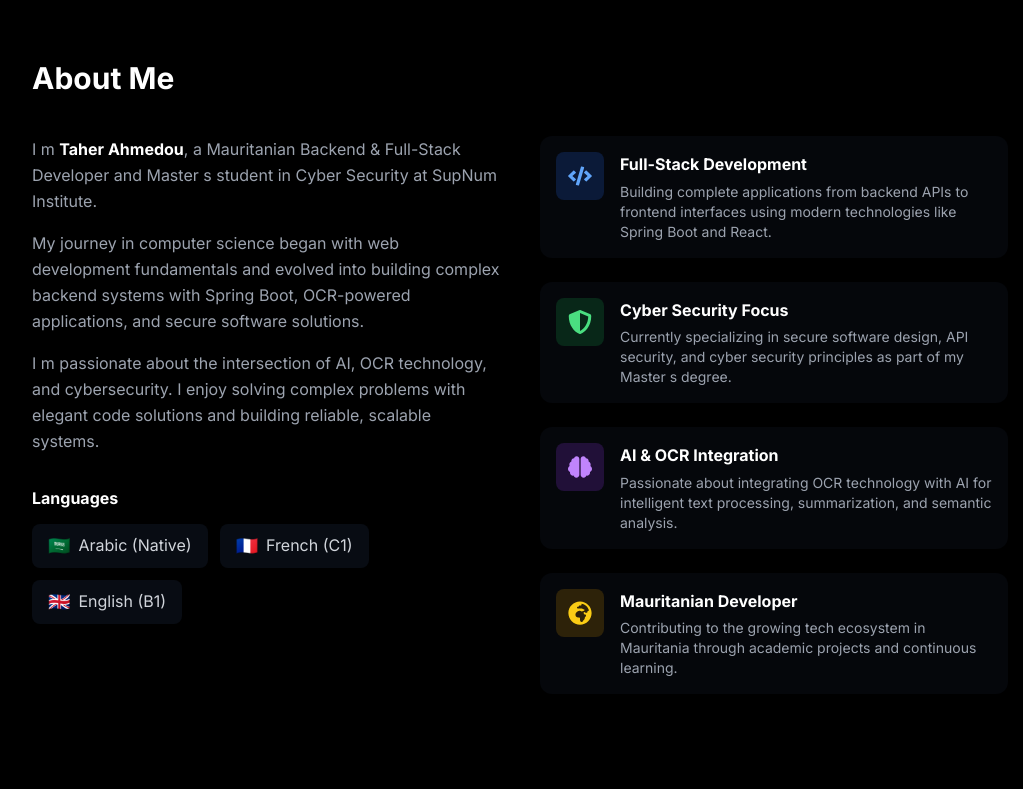
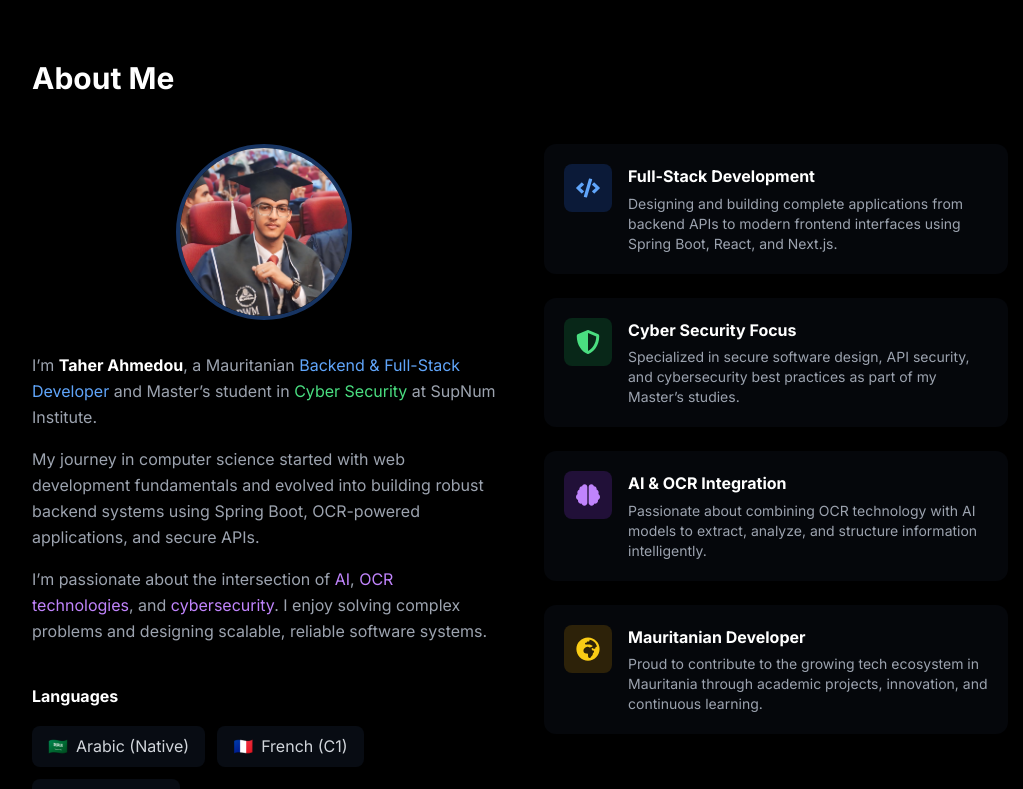
Before and after one commit to TAher-Ahmedou/taher-portfolio, a Next.js app: page / in a window 1280 px wide. Shown: the part 900-1689 px from the top of the page, without its empty margins (120-1143 px from the left). Built offline with nearby package versions, Linux system fonts and the light colour scheme.

Commit message:
Add CV button between Contact Me and LinkedIn in Hero section

```diff
--- a/components/About.tsx
+++ b/components/About.tsx
@@ -1,66 +1,117 @@
 "use client";
 
-import { motion } from "framer-motion";
+import Image from "next/image";
+import { motion, useMotionValue, useTransform } from "framer-motion";
 import { FaCode, FaShieldAlt, FaBrain, FaGlobeAfrica } from "react-icons/fa";
 
 export default function About() {
+  // Motion values pour l'effet 3D
+  const x = useMotionValue(0);
+  const y = useMotionValue(0);
+
+  // Rotation en fonction de la souris
+  const rotateX = useTransform(y, [-50, 50], [15, -15]);
+  const rotateY = useTransform(x, [-50, 50], [-15, 15]);
+
   return (
-    <section className="max-w-5xl mx-auto px-6 py-20">
+    <section id="about" className="max-w-5xl mx-auto px-6 py-20">
+      {/* Title */}
       <motion.h2
         initial={{ opacity: 0, y: 30 }}
         whileInView={{ opacity: 1, y: 0 }}
         transition={{ duration: 0.6 }}
         viewport={{ once: true }}
-        className="text-3xl font-bold mb-10"
+        className="text-3xl font-bold mb-12 text-white"
       >
         About Me
       </motion.h2>
 
-      <div className="grid md:grid-cols-2 gap-10">
+      <div className="grid md:grid-cols-2 gap-12 items-start">
+        {/* LEFT SIDE */}
         <motion.div
           initial={{ opacity: 0, x: -30 }}
           whileInView={{ opacity: 1, x: 0 }}
           transition={{ duration: 0.6 }}
           viewport={{ once: true }}
         >
+          {/* Profile Photo with 3D Hover */}
+          <div className="flex justify-center mb-8">
+            <motion.div
+              style={{ rotateX, rotateY, perspective: 800 }}
+              onMouseMove={(e) => {
+                const rect = e.currentTarget.getBoundingClientRect();
+                const posX = e.clientX - rect.left - rect.width / 2;
+                const posY = e.clientY - rect.top - rect.height / 2;
+                x.set(posX);
+                y.set(posY);
+              }}
+              onMouseLeave={() => {
+                x.set(0);
+                y.set(0);
+              }}
+              className="relative w-44 h-44 rounded-full overflow-hidden border-4 border-blue-500/40 shadow-xl"
+            >
+              <Image
+                src="/images/profile.jpg"
+                alt="Taher Ahmedou"
+                fill
+                priority
+                className="object-cover"
+              />
+              {/* Glow effect */}
+              <motion.div
+                className="absolute inset-0 rounded-full pointer-events-none"
+                style={{ boxShadow: "0px 0px 40px rgba(59,130,246,0.6)" }}
+                initial={{ opacity: 0 }}
+                whileHover={{ opacity: 1 }}
+                transition={{ duration: 0.3 }}
+              />
+            </motion.div>
+          </div>
+
+          {/* Description */}
           <p className="text-gray-400 leading-relaxed mb-4">
-            I m <span className="text-white font-semibold">Taher Ahmedou</span>,
-            a Mauritanian Backend & Full-Stack Developer and Master s student
-            in Cyber Security at SupNum Institute.
+            I’m <span className="text-white font-semibold">Taher Ahmedou</span>, a
+            Mauritanian <span className="text-blue-400">Backend & Full-Stack Developer</span>{" "}
+            and Master’s student in <span className="text-green-400">Cyber Security</span>{" "}
+            at SupNum Institute.
           </p>
 
           <p className="text-gray-400 leading-relaxed mb-4">
-            My journey in computer science began with web development fundamentals
-            and evolved into building complex backend systems with Spring Boot,
-            OCR-powered applications, and secure software solutions.
+            My journey in computer science started with web development fundamentals
+            and evolved into building robust backend systems using Spring Boot,
+            OCR-powered applications, and secure APIs.
           </p>
 
           <p className="text-gray-400 leading-relaxed">
-            I m passionate about the intersection of AI, OCR technology,
-            and cybersecurity. I enjoy solving complex problems with elegant
-            code solutions and building reliable, scalable systems.
+            I’m passionate about the intersection of{" "}
+            <span className="text-purple-400">AI</span>,{" "}
+            <span className="text-purple-400">OCR technologies</span>, and{" "}
+            <span className="text-purple-400">cybersecurity</span>. I enjoy solving
+            complex problems and designing scalable, reliable software systems.
           </p>
 
           {/* Languages */}
-          <div className="mt-8">
-            <h3 className="text-white font-semibold mb-3">Languages</h3>
+          <div className="mt-10">
+            <h3 className="text-white font-semibold mb-4">Languages</h3>
             <div className="flex flex-wrap gap-3">
               <div className="flex items-center gap-2 px-4 py-2 bg-gray-900/50 rounded-lg">
-                <span className="text-lg">🇸🇦</span>
+                <span>🇸🇦</span>
                 <span className="text-gray-300">Arabic (Native)</span>
               </div>
               <div className="flex items-center gap-2 px-4 py-2 bg-gray-900/50 rounded-lg">
-                <span className="text-lg">🇫🇷</span>
+                <span>🇫🇷</span>
                 <span className="text-gray-300">French (C1)</span>
               </div>
               <div className="flex items-center gap-2 px-4 py-2 bg-gray-900/50 rounded-lg">
-                <span className="text-lg">🇬🇧</span>
+                <span>🇬🇧</span>
                 <span className="text-gray-300">English (B1)</span>
               </div>
             </div>
           </div>
         </motion.div>
 
+        {/* RIGHT SIDE - CARDS */}
         <motion.div
           initial={{ opacity: 0, x: 30 }}
           whileInView={{ opacity: 1, x: 0 }}
@@ -68,59 +119,69 @@ export default function About() {
           viewport={{ once: true }}
           className="space-y-6"
         >
-          <div className="flex items-start gap-4 p-4 bg-gray-900/30 rounded-xl">
-            <div className="p-3 bg-blue-600/20 rounded-lg">
-              <FaCode className="text-blue-400" size={24} />
-            </div>
-            <div>
-              <h3 className="text-white font-semibold mb-1">Full-Stack Development</h3>
-              <p className="text-gray-400 text-sm">
-                Building complete applications from backend APIs to frontend interfaces
-                using modern technologies like Spring Boot and React.
-              </p>
-            </div>
-          </div>
+          {/* Card 1 */}
+          <InfoCard
+            icon={<FaCode size={24} />}
+            title="Full-Stack Development"
+            text="Designing and building complete applications from backend APIs to modern frontend interfaces using Spring Boot, React, and Next.js."
+            color="blue"
+          />
 
-          <div className="flex items-start gap-4 p-4 bg-gray-900/30 rounded-xl">
-            <div className="p-3 bg-green-600/20 rounded-lg">
-              <FaShieldAlt className="text-green-400" size={24} />
-            </div>
-            <div>
-              <h3 className="text-white font-semibold mb-1">Cyber Security Focus</h3>
-              <p className="text-gray-400 text-sm">
-                Currently specializing in secure software design, API security,
-                and cyber security principles as part of my Master s degree.
-              </p>
-            </div>
-          </div>
+          {/* Card 2 */}
+          <InfoCard
+            icon={<FaShieldAlt size={24} />}
+            title="Cyber Security Focus"
+            text="Specialized in secure software design, API security, and cybersecurity best practices as part of my Master’s studies."
+            color="green"
+          />
 
-          <div className="flex items-start gap-4 p-4 bg-gray-900/30 rounded-xl">
-            <div className="p-3 bg-purple-600/20 rounded-lg">
-              <FaBrain className="text-purple-400" size={24} />
-            </div>
-            <div>
-              <h3 className="text-white font-semibold mb-1">AI & OCR Integration</h3>
-              <p className="text-gray-400 text-sm">
-                Passionate about integrating OCR technology with AI for intelligent
-                text processing, summarization, and semantic analysis.
-              </p>
-            </div>
-          </div>
+          {/* Card 3 */}
+          <InfoCard
+            icon={<FaBrain size={24} />}
+            title="AI & OCR Integration"
+            text="Passionate about combining OCR technology with AI models to extract, analyze, and structure information intelligently."
+            color="purple"
+          />
 
-          <div className="flex items-start gap-4 p-4 bg-gray-900/30 rounded-xl">
-            <div className="p-3 bg-yellow-600/20 rounded-lg">
-              <FaGlobeAfrica className="text-yellow-400" size={24} />
-            </div>
-            <div>
-              <h3 className="text-white font-semibold mb-1">Mauritanian Developer</h3>
-              <p className="text-gray-400 text-sm">
-                Contributing to the growing tech ecosystem in Mauritania through
-                academic projects and continuous learning.
-              </p>
-            </div>
-          </div>
+          {/* Card 4 */}
+          <InfoCard
+            icon={<FaGlobeAfrica size={24} />}
+            title="Mauritanian Developer"
+            text="Proud to contribute to the growing tech ecosystem in Mauritania through academic projects, innovation, and continuous learning."
+            color="yellow"
+          />
         </motion.div>
       </div>
     </section>
   );
 }
+
+/* Reusable Card Component */
+function InfoCard({
+  icon,
+  title,
+  text,
+  color,
+}: {
+  icon: React.ReactNode;
+  title: string;
+  text: string;
+  color: "blue" | "green" | "purple" | "yellow";
+}) {
+  const colors: any = {
+    blue: "bg-blue-600/20 text-blue-400",
+    green: "bg-green-600/20 text-green-400",
+    purple: "bg-purple-600/20 text-purple-400",
+    yellow: "bg-yellow-600/20 text-yellow-400",
+  };
+
+  return (
+    <div className="flex items-start gap-4 p-5 bg-gray-900/30 rounded-xl">
+      <div className={`p-3 rounded-lg ${colors[color]}`}>{icon}</div>
+      <div>
+        <h4 className="text-white font-semibold mb-1">{title}</h4>
+        <p className="text-gray-400 text-sm">{text}</p>
+      </div>
+    </div>
+  );
+}
--- a/components/Hero.tsx
+++ b/components/Hero.tsx
@@ -92,7 +92,14 @@ export default function Hero() {
           >
             <FaGithub /> GitHub
           </a>
-
+           <a
+    href="https://www.canva.com/design/DAGdWFSYNZ4/lNRNtCAngTXzqDBgv8eCyw/view" // ← mettez ici le chemin vers votre CV
+    target="_blank"
+    rel="noopener noreferrer"
+    className="px-6 py-3 bg-purple-600 hover:bg-purple-700 rounded-xl transition-all flex items-center gap-2 text-white font-medium focus:outline-none focus:ring-2 focus:ring-purple-500"
+  >
+    My CV
+  </a>
           <a
             href="https://linkedin.com/in/taher-ahmedou-39ba642bb"
             target="_blank"
```
Also changed, not shown: public/images/IMG_0426.PNG (added), public/images/profile.jpg (added).
